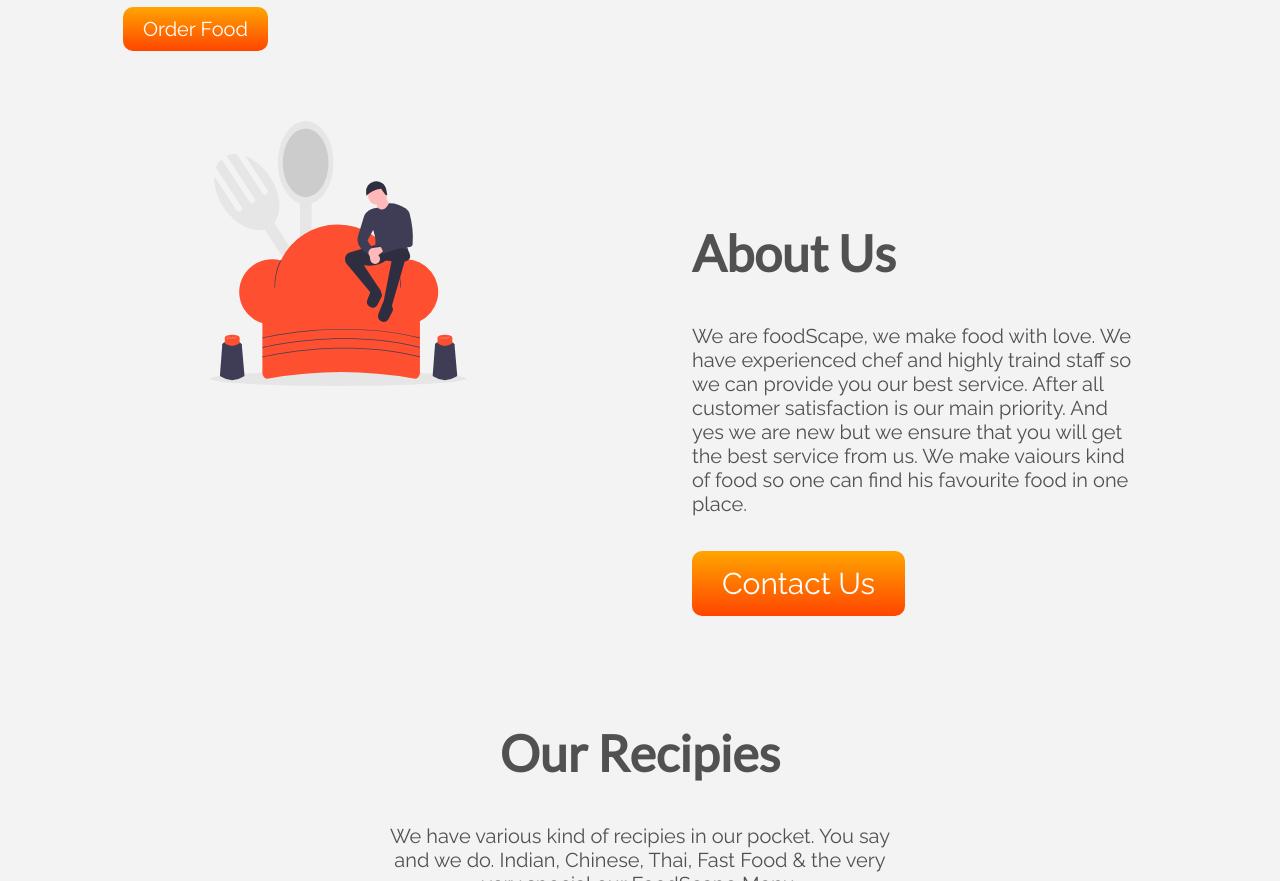
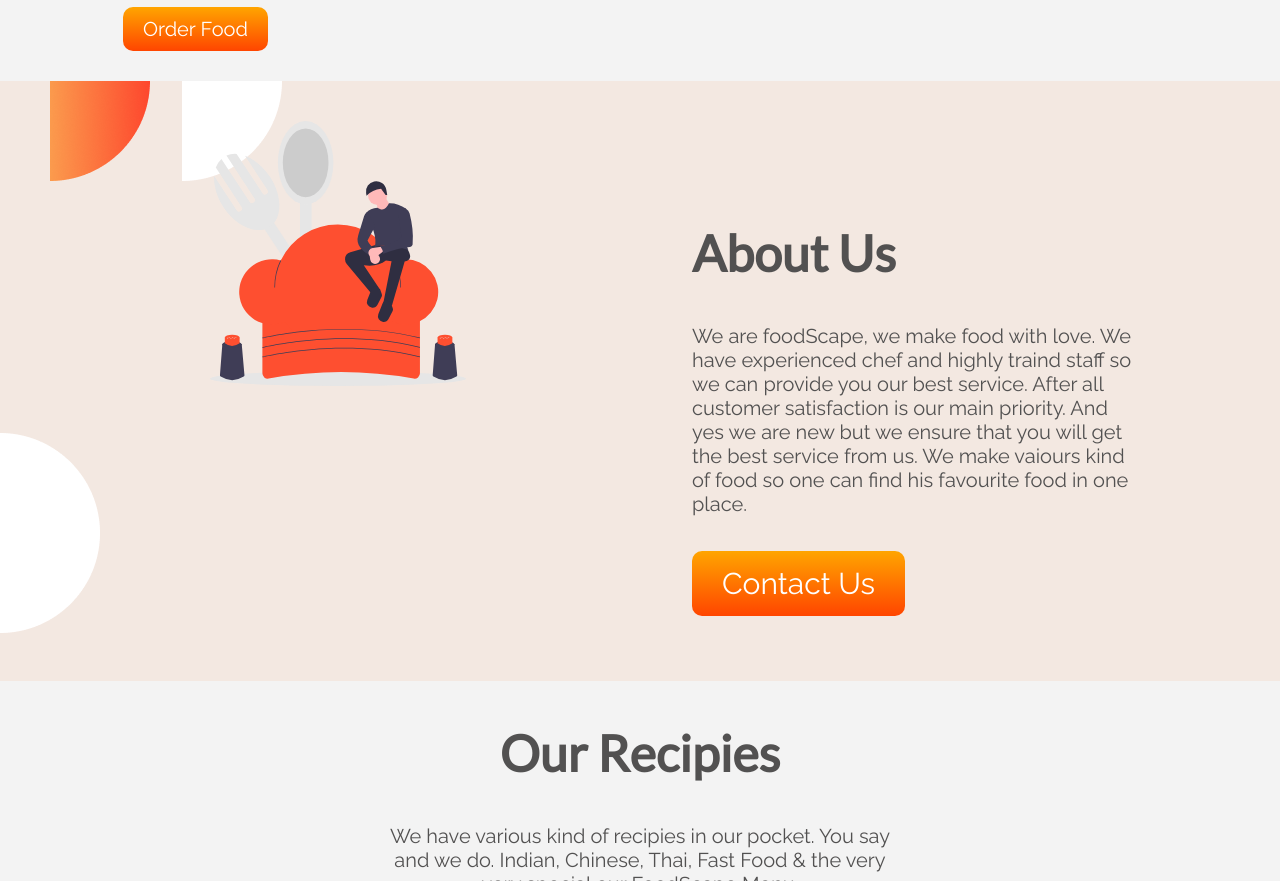
Before and after one commit to rahmanhamim/foodscape, a plain HTML site: page index.html in a window 1280 px wide. Shown: the part 504-1385 px from the top of the page. Drawn offline with Linux system fonts and the light colour scheme.

Commit message:
final submit

```diff
--- a/style.css
+++ b/style.css
@@ -82,7 +82,7 @@ nav ul a {
  width: 100%;
 }
 .about-section {
- background: url(./images/shapes/7.png);
+ background: url(./images/about-bg.png);
  background-repeat: no-repeat;
  background-size: cover;
  height: 600px;
```
Also changed, not shown: images/about-bg.png (added).
